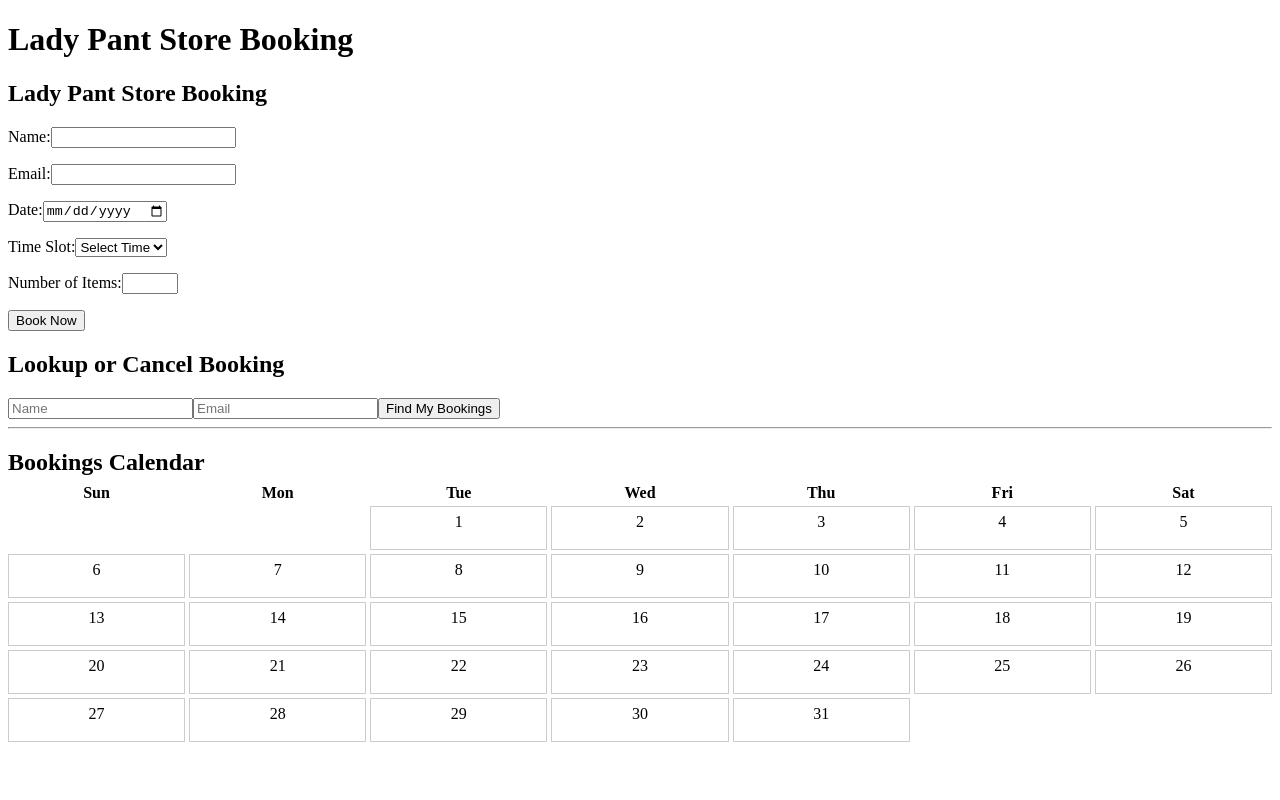
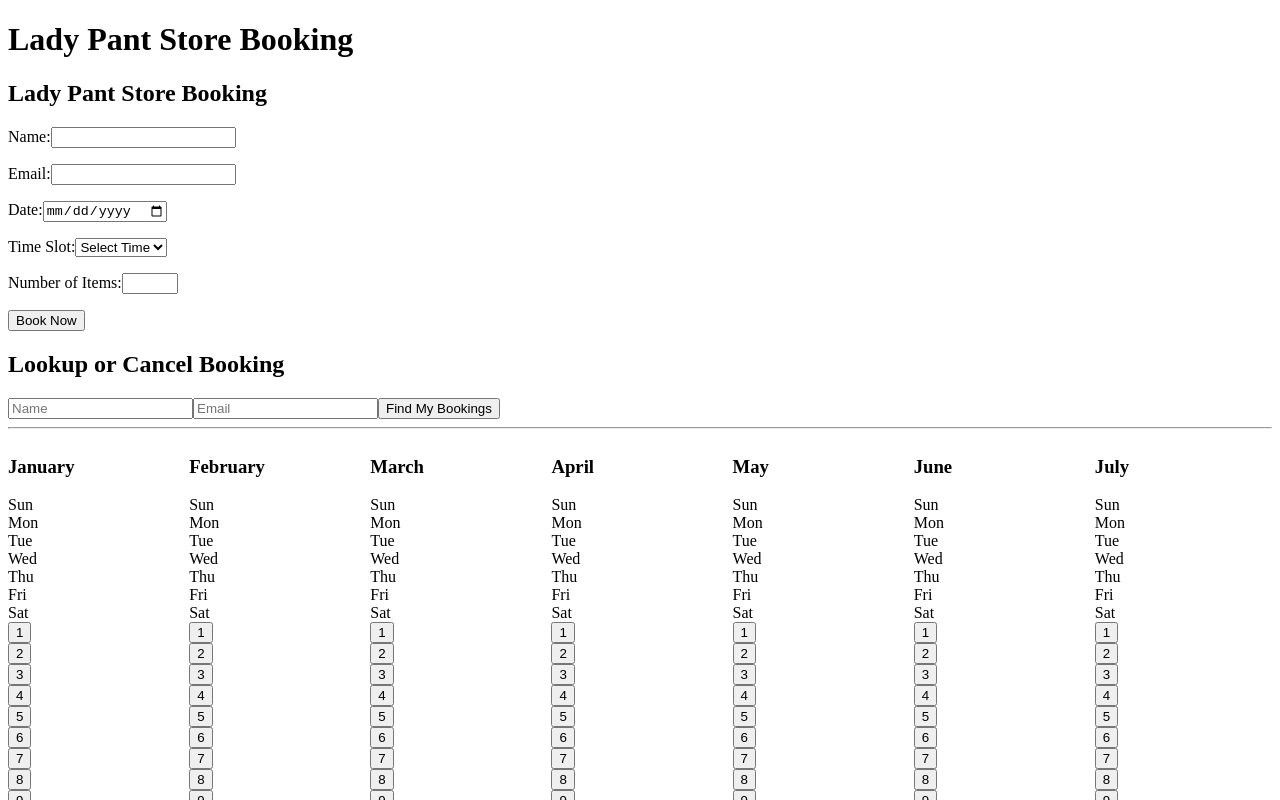
Before and after one commit to Barry-byte-cyber/Lady-Store-Booking-Finally, a React (Vite) app: page / in a window 1280 px wide. Shown: the top 800 px of the page. Built offline with nearby package versions, Linux system fonts and the light colour scheme.

Commit message:
Fix calendar rendering and clean props in AdminView

```diff
--- a/src/Components/CalendarView.jsx
+++ b/src/Components/CalendarView.jsx
@@ -4,44 +4,63 @@ import "./CalendarView.css";
 const CalendarView = ({ onDateClick }) => {
   const today = new Date();
   const year = today.getFullYear();
-  const month = today.getMonth();
 
-  const firstDayOfMonth = new Date(year, month, 1);
-  const lastDayOfMonth = new Date(year, month + 1, 0);
+  const months = Array.from({ length: 12 }, (_, i) => {
+    const firstDay = new Date(year, i, 1);
+    const daysInMonth = new Date(year, i + 1, 0).getDate();
 
-  const daysInMonth = lastDayOfMonth.getDate();
-  const startDay = firstDayOfMonth.getDay(); // 0 (Sun) - 6 (Sat)
+    const monthDays = [];
+    const startDay = firstDay.getDay(); // 0 = Sunday
 
-  const dates = [];
-
-  // Fill in blanks for days before 1st
-  for (let i = 0; i < startDay; i++) {
-    dates.push(null);
+    for (let x = 0; x < startDay; x++) {
+      monthDays.push(null);
     }
 
-  // Add actual days
     for (let day = 1; day <= daysInMonth; day++) {
-    dates.push(new Date(year, month, day));
+      const date = new Date(year, i, day);
+      monthDays.push(date);
     }
 
+    return { month: i, days: monthDays };
+  });
+
+  const monthNames = [
+    "January", "February", "March", "April", "May", "June",
+    "July", "August", "September", "October", "November", "December"
+  ];
+
+  const weekDays = ["Sun", "Mon", "Tue", "Wed", "Thu", "Fri", "Sat"];
+
   return (
-    <div className="calendar-container">
-      <h2 className="calendar-title">Bookings Calendar</h2>
     <div className="calendar-grid">
-        {["Sun", "Mon", "Tue", "Wed", "Thu", "Fri", "Sat"].map((d) => (
-          <div key={d} className="calendar-header">{d}</div>
+      {months.map(({ month, days }) => (
+        <div key={month} className="month-container">
+          <h3>{monthNames[month]}</h3>
+          <div className="weekday-row">
+            {weekDays.map((day) => (
+              <div key={day} className="day-header">{day}</div>
             ))}
-
-        {dates.map((date, i) => (
-          <div
-            key={i}
-            className={`calendar-cell ${date ? "clickable" : "empty"}`}
-            onClick={() => date && onDateClick && onDateClick(date.toISOString().split("T")[0])}
+          </div>
+          <div className="days-grid">
+            {days.map((date, idx) => (
+              <div key={idx} className="day-cell">
+                {date ? (
+                  <button
+                    onClick={() =>
+                      onDateClick && onDateClick(date.toISOString().split("T")[0])
+                    }
+                    className="calendar-day-btn"
                   >
-            {date ? date.getDate() : ""}
+                    {date.getDate()}
+                  </button>
+                ) : (
+                  <div className="empty-cell" />
+                )}
               </div>
             ))}
           </div>
+        </div>
+      ))}
     </div>
   );
 };
```
Lines whose indentation alone changed are shown as unchanged.
